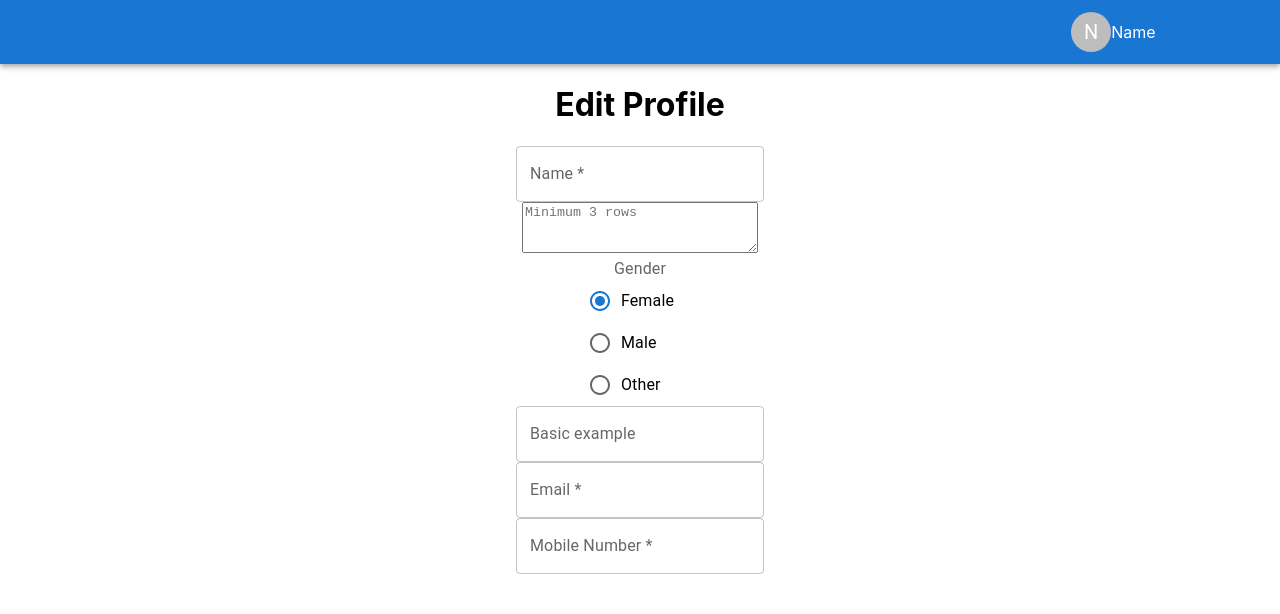
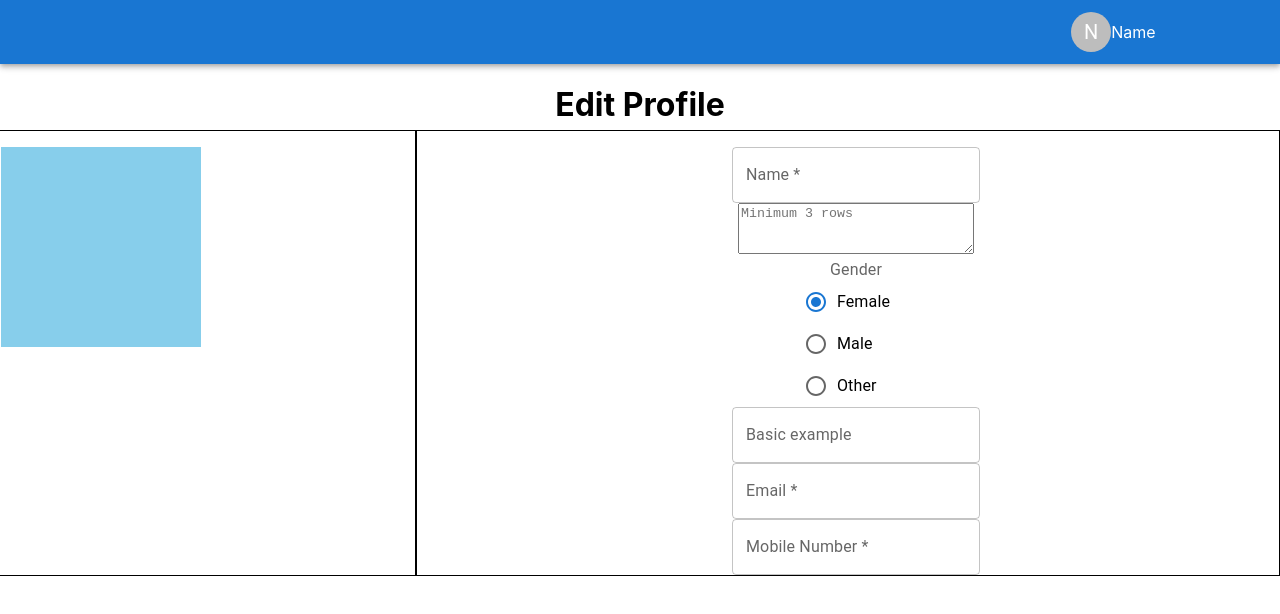
Before and after one commit to sohel-angualrminds/AM_Social, a React (Create React App) app in the folder frontend/: page /editpage in a window 1280 px wide. Shown: the top 614 px of the page. Built offline with nearby package versions, Linux system fonts and the light colour scheme.

Commit message:
update in edit page

```diff
--- a/frontend/src/EditPage.js
+++ b/frontend/src/EditPage.js
@@ -10,6 +10,18 @@ import FormLabel from '@mui/material/FormLabel';
 import { AdapterDateFns } from "@mui/x-date-pickers/AdapterDateFns";
 import { LocalizationProvider } from "@mui/x-date-pickers/LocalizationProvider";
 import { DatePicker } from "@mui/x-date-pickers/DatePicker";
+import { styled } from '@mui/material/styles';
+import Box from '@mui/material/Box';
+import Paper from '@mui/material/Paper';
+import Grid from '@mui/material/Grid';
+
+const Item = styled(Paper)(({ theme }) => ({
+    backgroundColor: theme.palette.mode === 'dark' ? '#1A2027' : '#fff',
+    ...theme.typography.body2,
+    padding: theme.spacing(1),
+    textAlign: 'center',
+    color: theme.palette.text.secondary,
+}));
 
 function EditPage()
 {
@@ -26,6 +38,15 @@ function EditPage()
 
             <h1>Edit Profile</h1>
 
+            <Box sx={{ flexGrow: 1 }}>
+                <Grid container spacing={2}>
+
+                    <Grid item xs={4} sx={{border : '1px solid black'}}>
+                        <div style={{height:'200px',width:'200px',backgroundColor:'skyblue'}}>
+                        </div>
+                    </Grid>
+
+                    <Grid item xs={8} sx={{border : '1px solid black'}}>
                         <div>
                             <TextField
                                 id="outlined-basic"
@@ -87,6 +108,12 @@ function EditPage()
                             />
 
                         </div>
+                    </Grid>
+
+                </Grid>
+            </Box>
+
+
 
         </div>
     )
--- a/frontend/src/MainPage.js
+++ b/frontend/src/MainPage.js
@@ -68,7 +68,7 @@ function MainPage()
         <div>
             <HeaderPage />
 
-            <div>
+            <div style={{border:'1px solid black',margin:'10px'}}>
                 <Button variant="outlined" onClick={handleOpen} >+ Add New Post</Button>
 
                 <Modal
--- a/frontend/src/SignUpPage.js
+++ b/frontend/src/SignUpPage.js
@@ -129,7 +129,7 @@ function SignUpPage()
                 sx={{
                     width: 500,
                     height: 500,
-                    backgroundColor: '',
+                    backgroundColor: 'lavender',
                     '&:hover': {
                     backgroundColor: '',
                     opacity: [0.9, 0.8, 0.7],
```
Also changed, not shown: 1 other file (tests, documents, lock files or other folders). Lines whose indentation alone changed are shown as unchanged.
